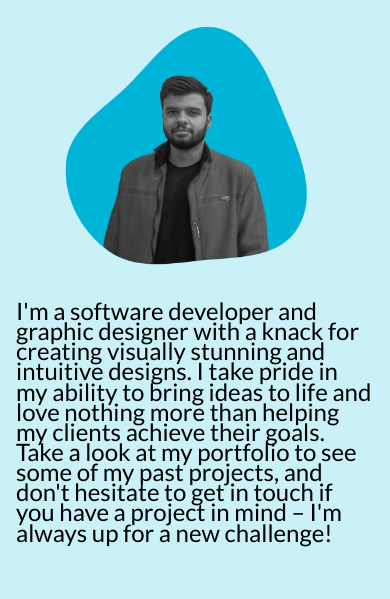
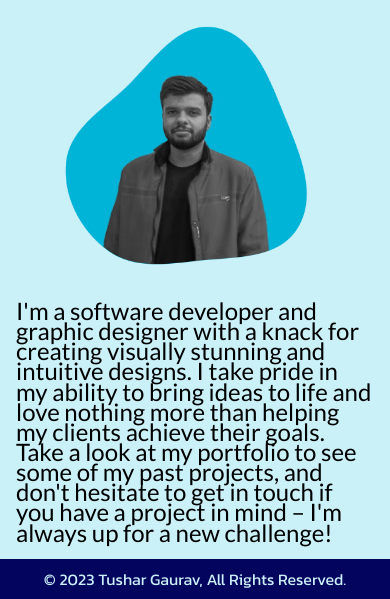
Before and after one commit to tushgaurav/tushgaurav.in-django, a Django app: page / in a window 390 px wide. Shown: the part 705-1304 px from the top of the page. Before the commit the page ends 1252 px from the top, so only its background shows below. Run offline with Django 4.2, Linux system fonts and the light colour scheme; some libraries are stand-ins or nearby versions.

Commit message:
added mobile footer

```diff
--- a/base/templates/base/base_template.html
+++ b/base/templates/base/base_template.html
@@ -11,6 +11,7 @@
       rel="stylesheet"
       href="https://cdnjs.cloudflare.com/ajax/libs/font-awesome/4.7.0/css/font-awesome.min.css"
     />
+    <link rel="stylesheet" href="{% static 'css/footer.css' %}">
     <link rel="stylesheet" href="{% static 'css/messages.css' %}" />
 
     <!-- favicons -->
@@ -33,6 +34,7 @@
       <!-- main content goes inside this div -->
       <div class="main-content">{% block content %} {% endblock %}</div>
     </div>
+    {% include 'base/mobile_footer.html' %}
     <script src="{% static 'scripts/responsive_nav.js' %}"></script>
   </body>
 </html>
--- /dev/null
+++ b/base/templates/base/mobile_footer.html
@@ -0,0 +1,3 @@
+<footer>
+    &copy; 2023 Tushar Gaurav, All Rights Reserved.
+</footer>
--- /dev/null
+++ b/static/css/footer.css
@@ -0,0 +1,13 @@
+footer {
+  display: none;
+  background-color: var(--highlight-color);
+  color: var(--main-color);
+  padding: 0.5em 1em;
+  text-align: center;
+}
+
+@media (max-width: 768px) {
+  footer {
+    display: block;
+  }
+}
```
Also changed, not shown: base/templates/base/contact.html (+6 -5 lines).
